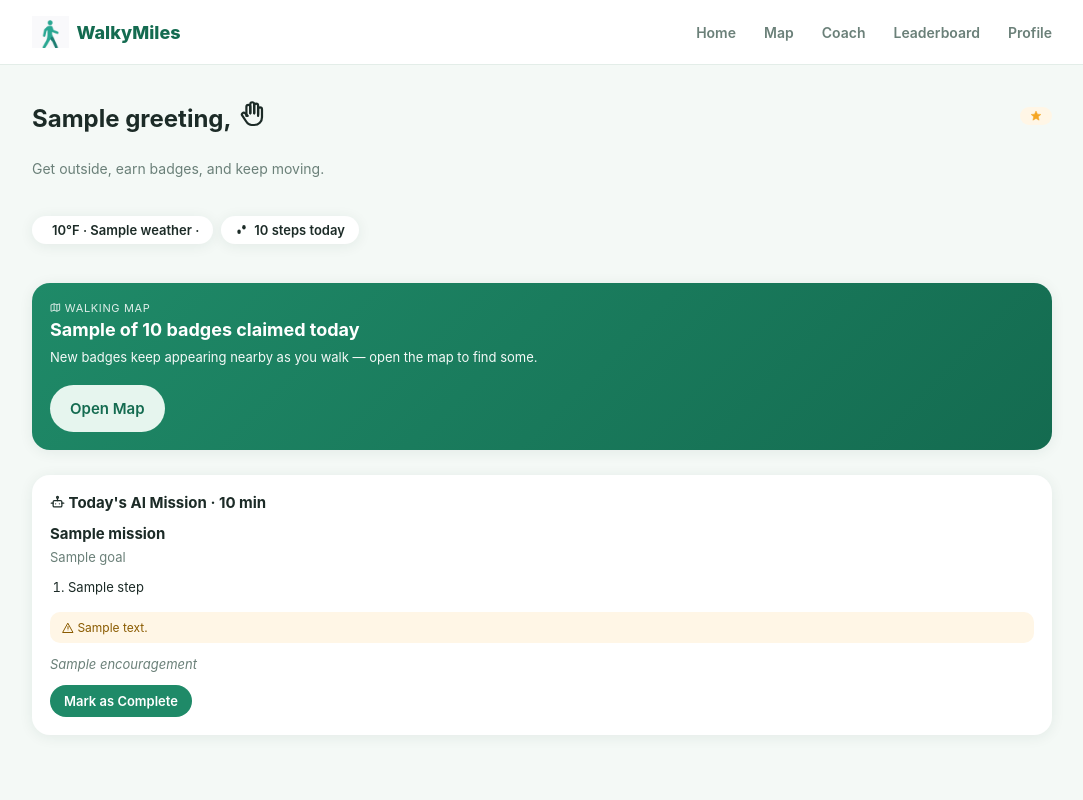
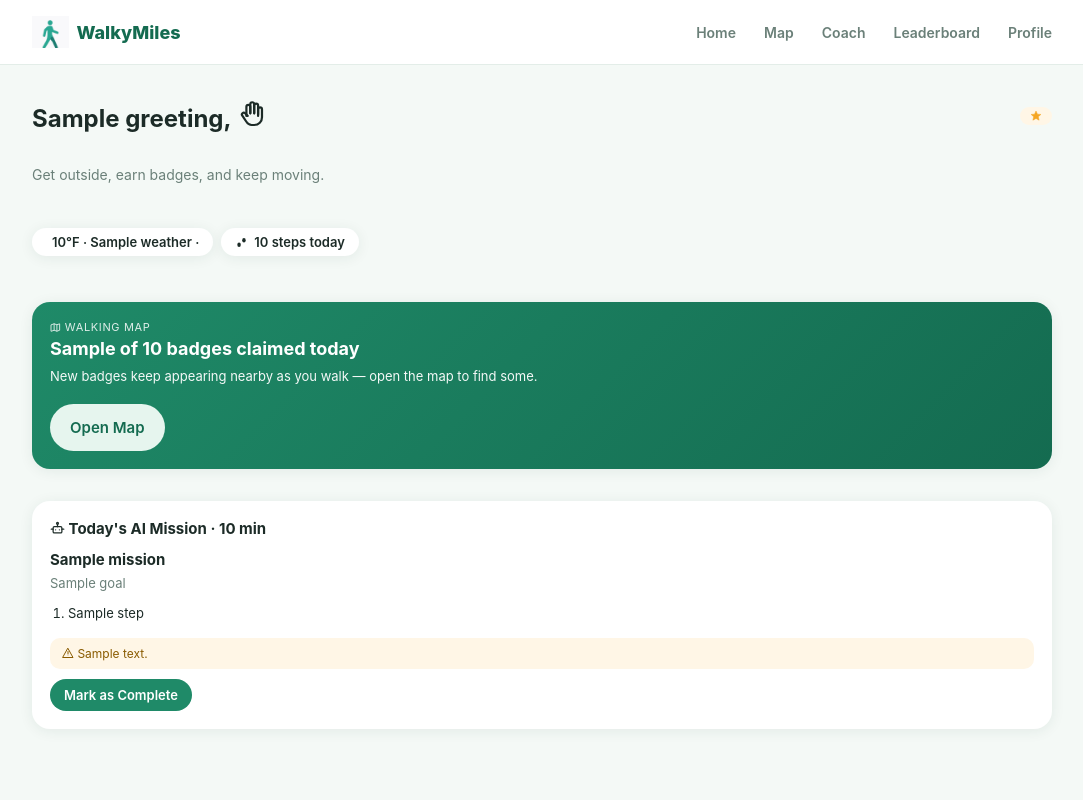
Before and after one commit to felixgu2/Eleven, a Python web app: template templates/dashboard.html in a window 1280 px wide. Shown: the whole page, without its empty margins (98-1181 px from the left). Run offline with Jinja, Linux system fonts and the light colour scheme; the template is opened without the code that fills it: most values are stand-ins (such as "Sample title", 1, 10 or a date in 2020); some libraries are stand-ins or nearby versions.

Commit message:
Hide mission encouragement line until marked complete
The AI-written encouragement sentence used to show immediately with
the rest of the mission card, before the user had actually done
anything - now it stays hidden until "Mark as Complete" is clicked,
both instantly via the AJAX handler and on a fresh page load once the
mission is persisted as completed.

Verified: hidden on a fresh uncompleted mission, appears immediately on
clicking complete (no reload needed), and stays visible after a reload
since mission.completed is now true server-side.

```diff
--- a/templates/dashboard.html
+++ b/templates/dashboard.html
@@ -36,7 +36,7 @@
   </ol>
   {% endif %}
   {% if mission['safety_note'] %}<p class="mission-safety-light">{{ icons.icon('alert-triangle') }} {{ mission['safety_note'] }}</p>{% endif %}
-  {% if mission['encouragement'] %}<p style="font-style:italic; color:var(--text-muted); font-size:13px;">{{ mission['encouragement'] }}</p>{% endif %}
+  {% if mission['encouragement'] %}<p id="mission-encouragement" style="font-style:italic; color:var(--text-muted); font-size:13px; {% if not mission['completed'] %}display:none;{% endif %}">{{ mission['encouragement'] }}</p>{% endif %}
   {% if mission['completed'] %}
   <div class="mission-complete-chip" id="mission-complete-chip">{{ icons.icon('check-circle') }} Completed</div>
   {% else %}
@@ -76,6 +76,8 @@ if (missionCompleteBtn) {
       chip.className = 'mission-complete-chip';
       chip.innerHTML = ICONS['check-circle'] + ' Completed';
       missionCompleteBtn.replaceWith(chip);
+      const encouragement = document.getElementById('mission-encouragement');
+      if (encouragement) encouragement.style.display = '';
     } else {
       missionCompleteBtn.disabled = false;
     }
```
